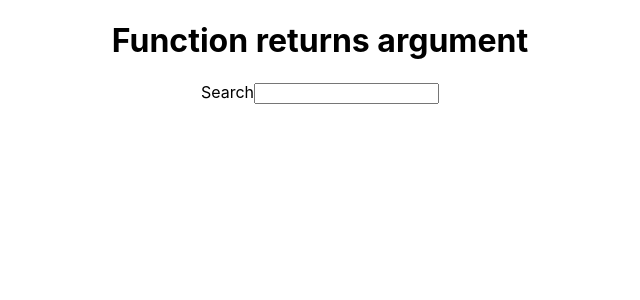
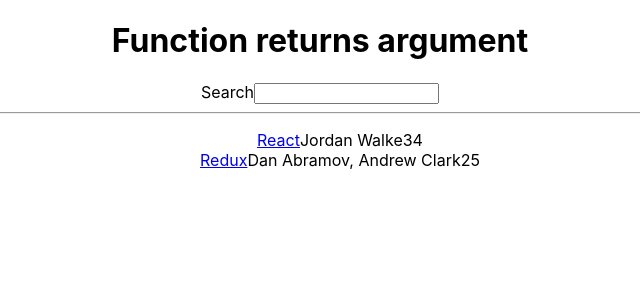
Before and after one commit to The-Flying-Dev/React-User-Stories, a React (Create React App) app: page / in a window 1280 px wide. Shown: the top 300 px of the page, without its empty margins (320-960 px from the left). Built offline with nearby package versions, Linux system fonts and the light colour scheme.

Commit message:
first props

```diff
--- a/src/App.js
+++ b/src/App.js
@@ -1,18 +1,77 @@
 import React from 'react';
 import './App.css';
+
+
 
 function getTitle(title) {
   return title;
 }
 
+//component definition
 
-function App() {
+const List = ({ list }) => {
+  return (
+    <ul style={{listStyle: 'none'}}>
+
+      {list.map((item) => {
+        return (
+          <li key={item.objectID}>
+            <span><a href={item.url}>{item.title}</a></span>
+            <span>{item.author}</span>
+            <span>{item.num_comments}</span>
+            <span>{item.points}</span>
+          </li>
+        );
+      })}
+    </ul>
+
+  );
+}
+
+const App = () => {
+
+  const stories = [
+    {
+      title: 'React',
+      url: 'https://reactjs.org/',
+      author: 'Jordan Walke',
+      num_comments: 3,
+      points: 4,
+      objectID: 0,
+    },
+    {
+      title: 'Redux',
+      url: 'https://redux.js.org/',
+      author: 'Dan Abramov, Andrew Clark',
+      num_comments: 2,
+      points: 5,
+      objectID: 1,
+    },
+  ];
+
+  const handleChange = event => {
+    console.log(event.target.value);
+  };
+
   return (
     <div className="App">
       <h1>Function returns {getTitle('argument')}</h1>
-      <label htmlFor='search'>Search</label>
-      <input id='search' type='text' />
 
+      <label
+        htmlFor='search'
+      >
+        Search
+      </label>
+
+      <input
+        id='search'
+        type='text'
+        onChange={handleChange}
+      />
+
+      <hr />
+      {/* component instance, used like any other html element */}
+       <List list={stories}/>
     </div>
   );
 }
```
